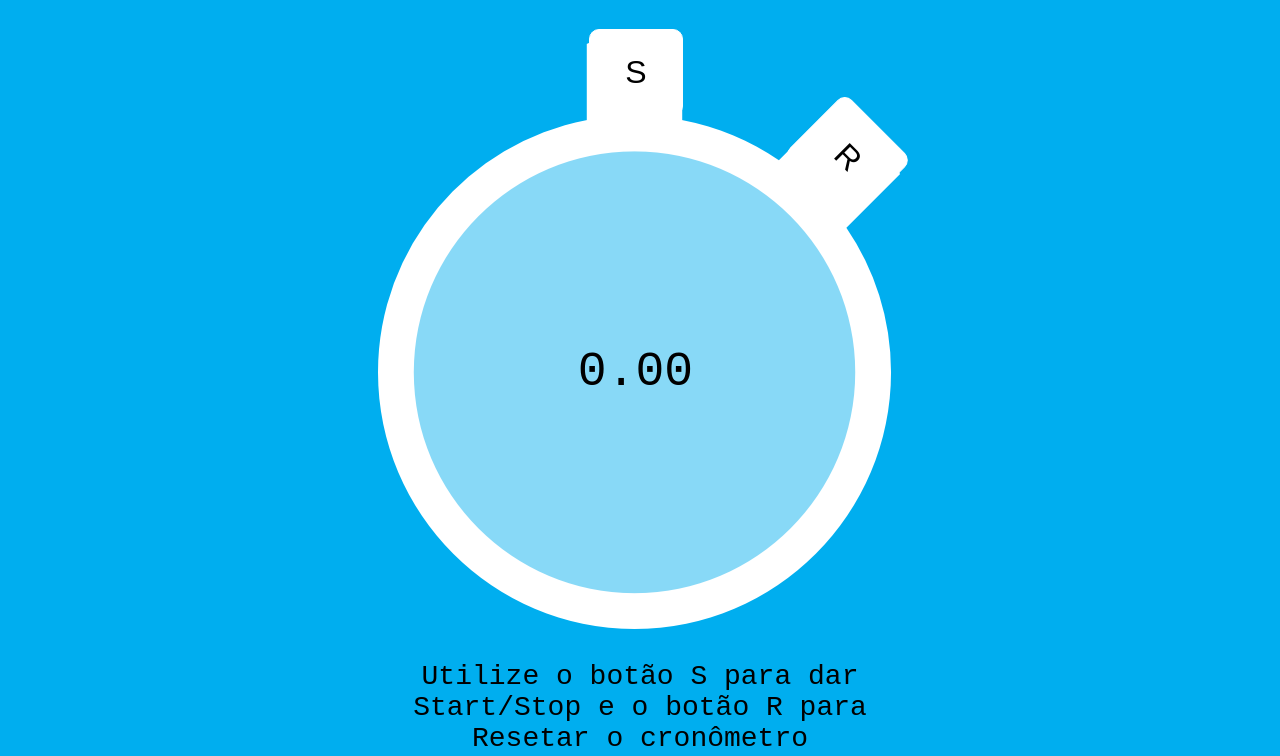
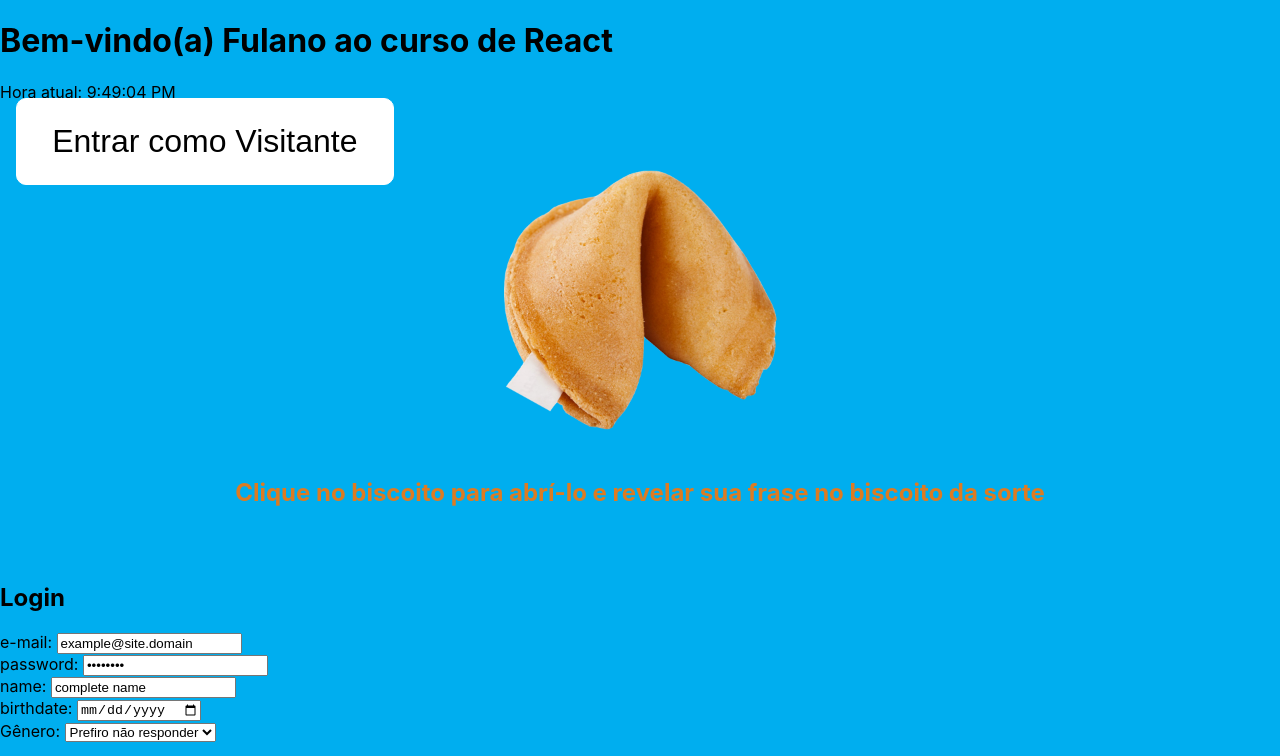
Before and after one commit to menestrel-mkmb/udemy_mat-fraga_react, a React (Create React App) app in the folder meu-app/: page / in a window 1280 px wide. Shown: the top 756 px of the page. Built offline with nearby package versions, Linux system fonts and the light colour scheme.

Commit message:
__misc: show everything;

```diff
--- a/meu-app/src/App.js
+++ b/meu-app/src/App.js
@@ -1,19 +1,18 @@
 import './App.css';
+import BemVindo from './components/BemVindo/BemVindo';
+import Relogio from './components/Relogio/Relogio';
+import Formulario from './components/Formulario/Formulario';
+import Equipe from './components/Equipe/Equipe';
+import FortuneCookie from './components/FortuneCookie/FortuneCookie';
 import Cronometro from './components/Cronometro/Cronometro';
-
-// import BemVindo from './components/BemVindo/BemVindo';
-// import Relogio from './components/Relogio/Relogio';
-// import Formulario from './components/Formulario/Formulario';
-// import Equipe from './components/Equipe/Equipe';
-// import FortuneCookie from './components/FortuneCookie/FortuneCookie';
 
 function App() {
   return (<>
-    {/* <BemVindo name="Fulano"/>
+    <BemVindo name="Fulano"/>
     <Relogio/>
+    <FortuneCookie />
     <Formulario />
     <Equipe/>
-    <FortuneCookie /> */}
     <Cronometro />
     </>);
 }
```
